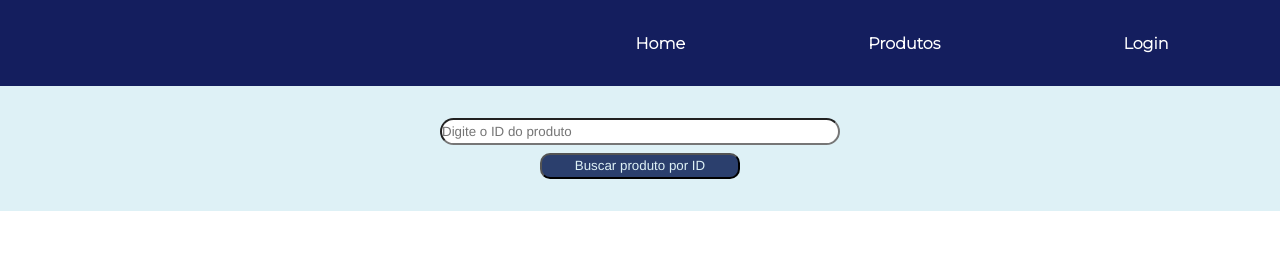
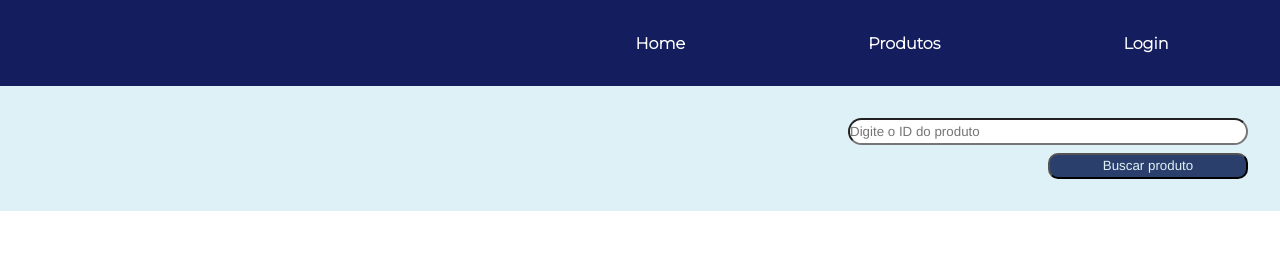
Before and after one commit to Jessica-s-paiva/LojaInformatica, a React (Vite) app in the folder site-reactjs/: page /produtos in a window 1280 px wide. Shown: the top 261 px of the page. Built offline with nearby package versions, Linux system fonts and the light colour scheme; no server answers.

Commit message:
arrumando barra de pesquisa

```diff
--- a/site-reactjs/src/Pages/Produtos/Produtos.jsx
+++ b/site-reactjs/src/Pages/Produtos/Produtos.jsx
@@ -34,7 +34,7 @@ const Produtos = () => {
           <input className={S.texto} type="text" placeholder='Digite o ID do produto'
             value={valorInput}
             onChange={({ target }) => handleSetInput(target)}/>
-          <button className={S.button} onClick={handleGetProductsById}>Buscar produto por ID</button>
+          <button className={S.button} onClick={handleGetProductsById}>Buscar produto</button>
         </section>
 
       <section className={S.sectionCards}>
--- a/site-reactjs/src/Pages/Produtos/Produtos.module.css
+++ b/site-reactjs/src/Pages/Produtos/Produtos.module.css
@@ -13,7 +13,7 @@
     flex-direction: column;
     flex-wrap: wrap;
     justify-content: center;
-    align-items: center;
+    align-items: flex-end;
     margin-bottom: 10em;
     padding: 2em;
     font-family: 'Franklin Gothic Medium', 'Arial Narrow', Arial, sans-serif;
```
